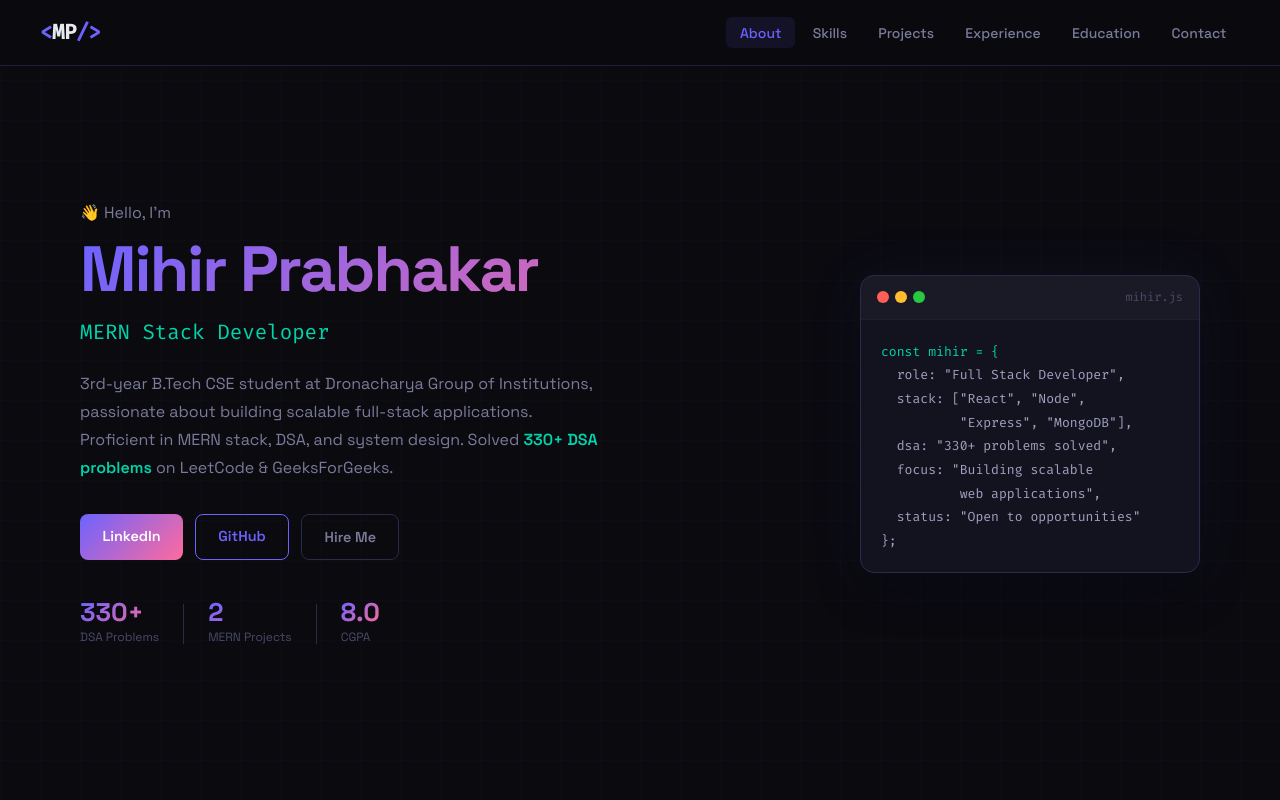
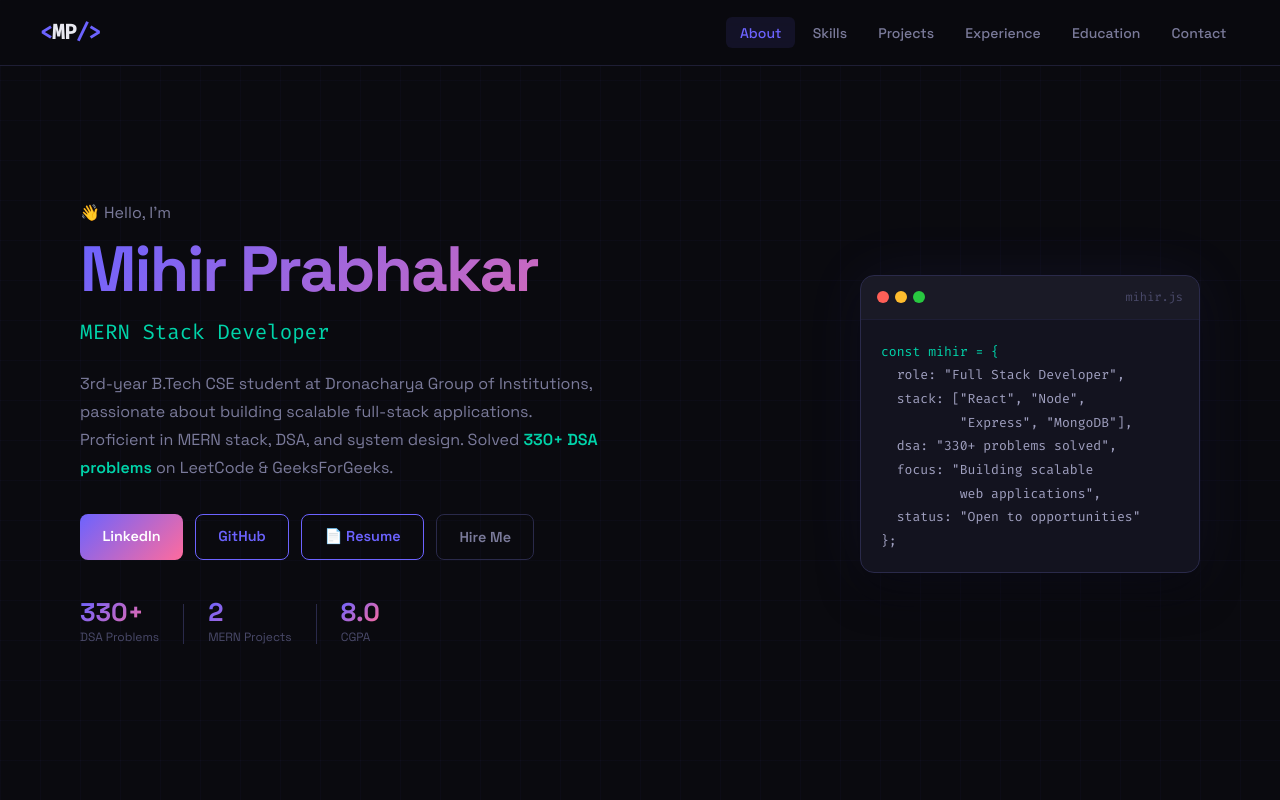
Before and after one commit to mihirprabhakar/mihir-portfolio, a React (Vite) app in the folder frontend/: page / in a window 1280 px wide. Shown: the top 800 px of the page. Built offline with nearby package versions, Linux system fonts and the light colour scheme.

Commit message:
added resume

```diff
--- a/frontend/src/App.jsx
+++ b/frontend/src/App.jsx
@@ -203,6 +203,7 @@ export default function App() {
           <div className="hero-actions">
             <a href="https://www.linkedin.com/in/mihir-prabhakar-952869291/" target="_blank" rel="noreferrer" className="btn btn-primary">LinkedIn</a>
             <a href="https://github.com/mihirprabhakar" target="_blank" rel="noreferrer" className="btn btn-outline">GitHub</a>
+            <a href="/resume.pdf" target="_blank" rel="noreferrer" className="btn btn-outline">📄 Resume</a>
             <button className="btn btn-ghost" onClick={() => handleNav("Contact")}>Hire Me</button>
           </div>
           <div className="hero-stats">
@@ -385,6 +386,10 @@ export default function App() {
                   <span className="contact-icon">🐙</span>
                   <span>github.com/mihirprabhakar</span>
                 </a>
+                <a href="/resume.pdf" target="_blank" rel="noreferrer" className="contact-item">
+                  <span className="contact-icon">📄</span>
+                  <span>Download Resume</span>
+                </a>
               </div>
             </div>
             <form className="contact-form reveal" onSubmit={handleSubmit}>
```
Also changed, not shown: 1 other file (tests, documents, lock files or other folders).
